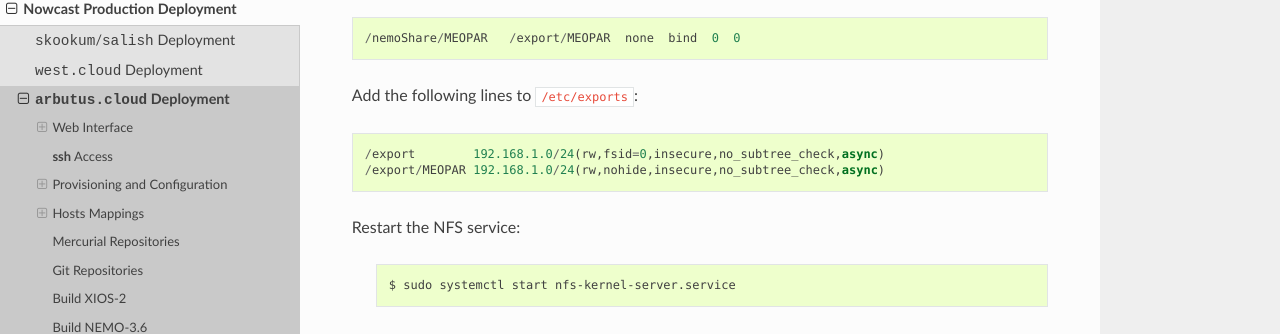
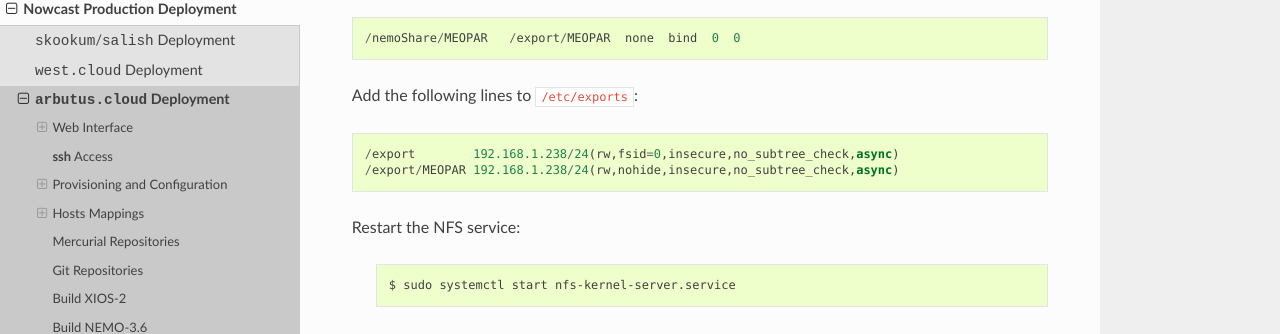
Before and after one commit to SalishSeaCast/SalishSeaNowcast, a Sphinx documentation site: the page built from docs/deployment/arbutus_cloud.rst, in a window 1280 px wide and 900 px high, scrolled down 8057 px. Shown: the part 113-447 px from the top of the window. Built offline with Sphinx 7.4.7 and the Read the Docs theme 2.0.0, drawn with Linux system fonts in a browser that asks for light colours; the version number could not be read and is left out.

Commit message:
Fix typos in IP addresses for arbutus.cloud shared storage exports

```diff
--- a/docs/deployment/arbutus_cloud.rst
+++ b/docs/deployment/arbutus_cloud.rst
@@ -431,8 +431,8 @@ Add the following line to :file:`/etc/fstab`::
 
 Add the following lines to :file:`/etc/exports`::
 
-  /export        192.168.1.0/24(rw,fsid=0,insecure,no_subtree_check,async)
-  /export/MEOPAR 192.168.1.0/24(rw,nohide,insecure,no_subtree_check,async)
+  /export        192.168.1.238/24(rw,fsid=0,insecure,no_subtree_check,async)
+  /export/MEOPAR 192.168.1.238/24(rw,nohide,insecure,no_subtree_check,async)
 
 Restart the NFS service:
 
@@ -964,7 +964,6 @@ Create an :file:`fvcom-runs/` directory for the VHFR FVCOM runs and populate it
     $ cp ../FVCOM-VHFR-config/namelists/namelist.surface.template namelist.surface
 
 
-
 Managing Compute Nodes
 ======================
 
```
